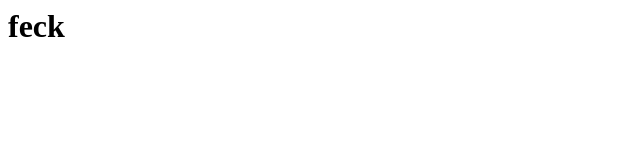
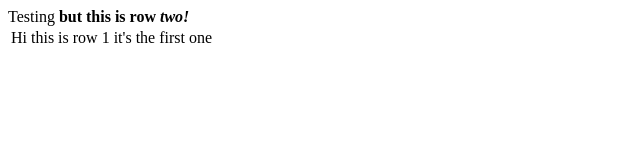
Before and after one commit to CardboardTheFool/AneriaMembers, a plain HTML site: page index.html in a window 1280 px wide. Shown: the whole page, without its empty margins (0-640 px from the left). Drawn offline with Linux system fonts and the light colour scheme.

Commit message:
Update index.html

```diff
--- a/index.html
+++ b/index.html
@@ -1 +1,14 @@
-<b><h1>feck</h1></b>
+<head> Testing </head>
+<body>
+  <table>
+    <tr>
+      <td>Hi this is row 1</td>
+      <td>it's the first one</td>
+      <!--Row 1-->
+    </tr>
+    <tr>
+      <b> but this is row <i>two!</i></b>
+      <!--Row 2-->
+    </tr>
+  </table>
+</body>
```
